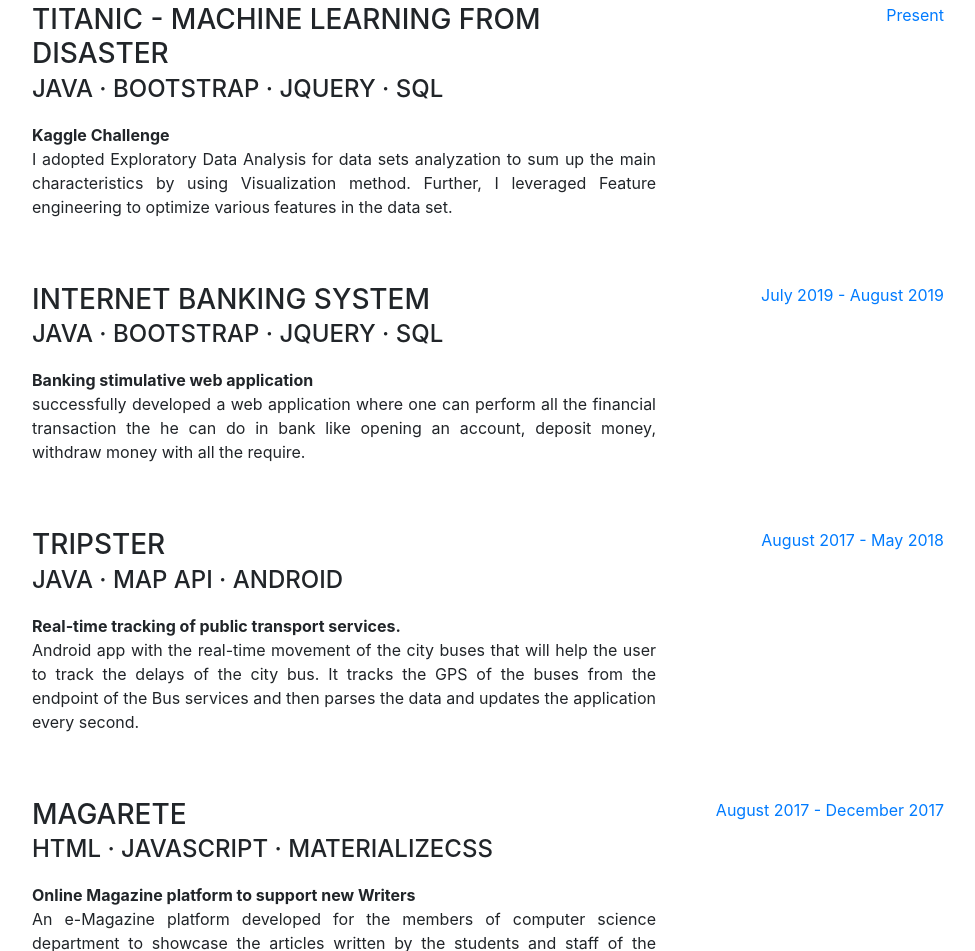
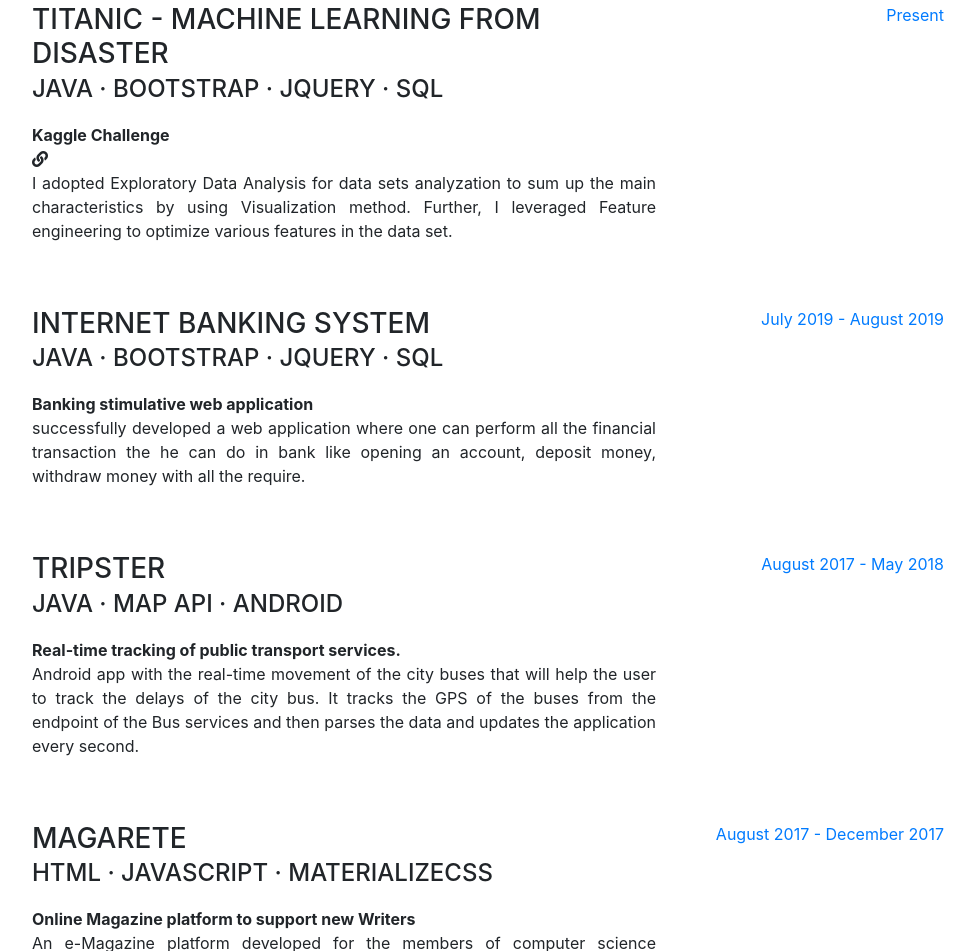
Before and after one commit to maitri2905/portfolio, a website with bundled scripts: page index.html in a window 1280 px wide. Shown: the part 2534-3485 px from the top of the page, without its empty margins (288-1263 px from the left). Built offline with nearby package versions, Linux system fonts and the light colour scheme; a web font is replaced by a local one.

Commit message:
Update index.html

```diff
--- a/index.html
+++ b/index.html
@@ -191,7 +191,7 @@
               <h3 class="mb-0">TITANIC - MACHINE LEARNING FROM DISASTER</h3>
               <div class="subheading mb-3">Java &middot; Bootstrap &middot; JQuery &middot; SQL
               </div>
-              <div  class="font-weight-bold">Kaggle Challenge</div>
+              <div  class="font-weight-bold">Kaggle Challenge</div> <i class="fas fa-link"></i>
               <p class="text-justify">I adopted Exploratory Data Analysis for data sets analyzation to sum up the main characteristics by using Visualization method. Further, I leveraged Feature engineering to optimize various features in the data set.
 
 		    </p>
```
